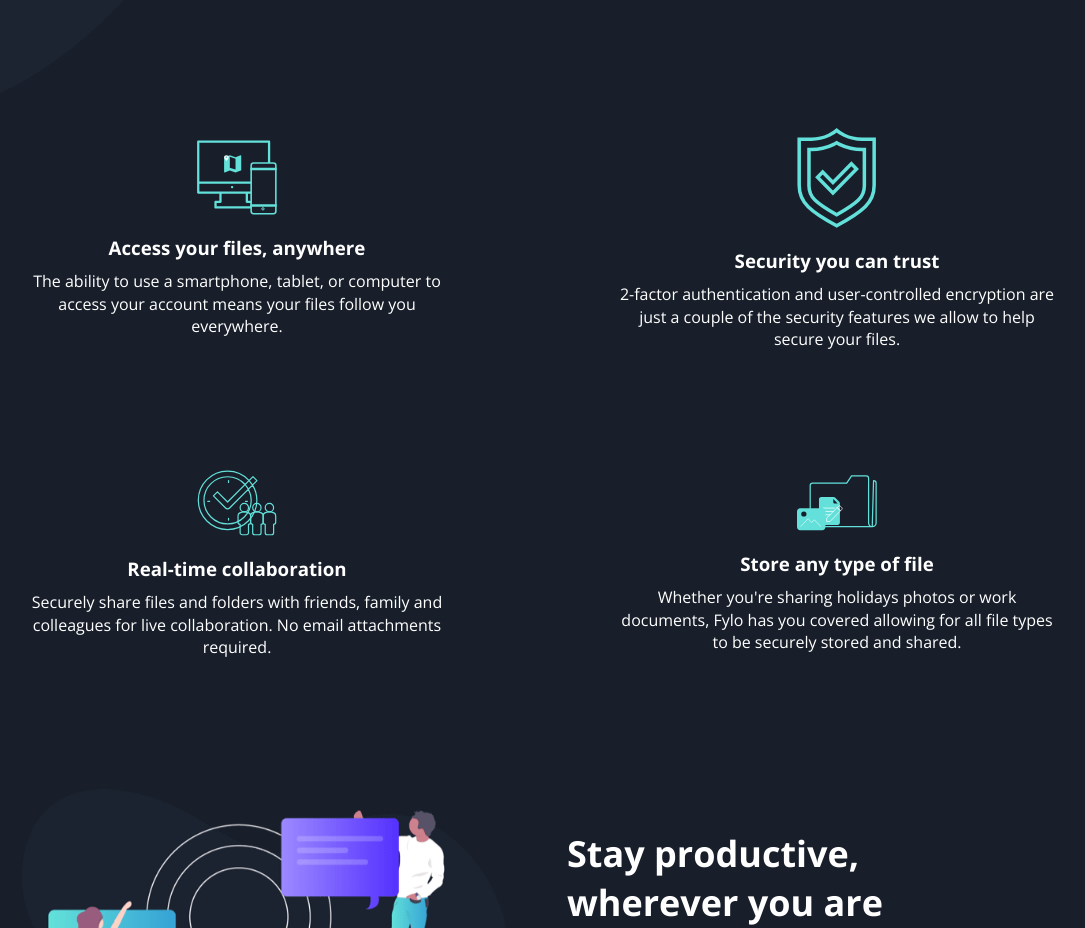
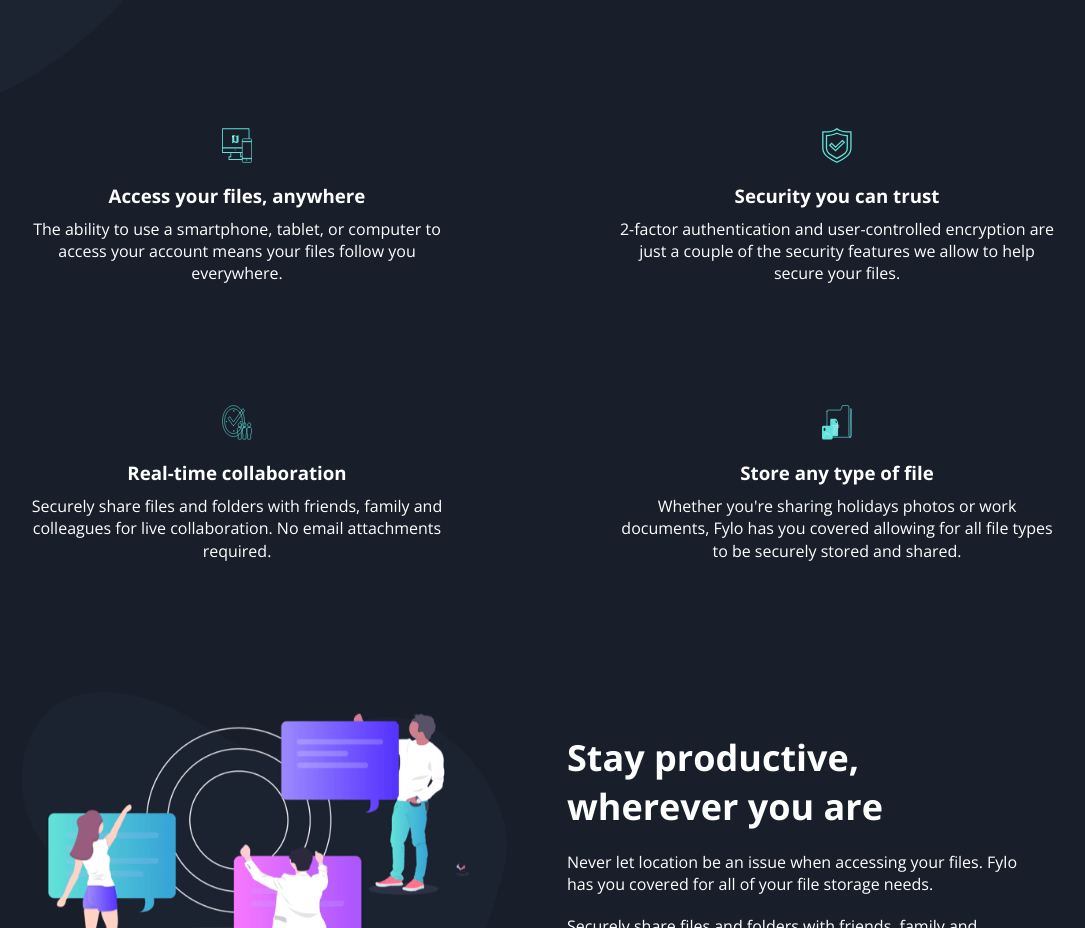
Before and after one commit to data-sets/fylo-dark-theme, a React (Create React App) app: page / in a window 1280 px wide. Shown: the part 840-1768 px from the top of the page, without its empty margins (103-1188 px from the left). Built offline with nearby package versions, Linux system fonts and the light colour scheme.

Commit message:
added: footer section

```diff
--- a/src/scss/globals/_main.scss
+++ b/src/scss/globals/_main.scss
@@ -106,7 +106,7 @@
       display: grid;
       justify-content: center;
       align-items: center;
-      grid-template-columns: repeat(auto-fit, minmax(320px, 1fr));
+      grid-template-columns: repeat(auto-fit, minmax(20rem, 1fr));
       width: 1080px;
       max-width: 100%;
       margin: 0 auto;
@@ -119,9 +119,8 @@
 
         img {
           padding-bottom: 15px;
-          max-width: 100%;
-          width: 5rem;
-          height: auto;
+          width: 30px;
+          height: 50px;
         }
         p {
           line-height: 1.4;
```
Also changed, not shown: src/dist/style.css, 1 other file (tests, documents, lock files or other folders).
